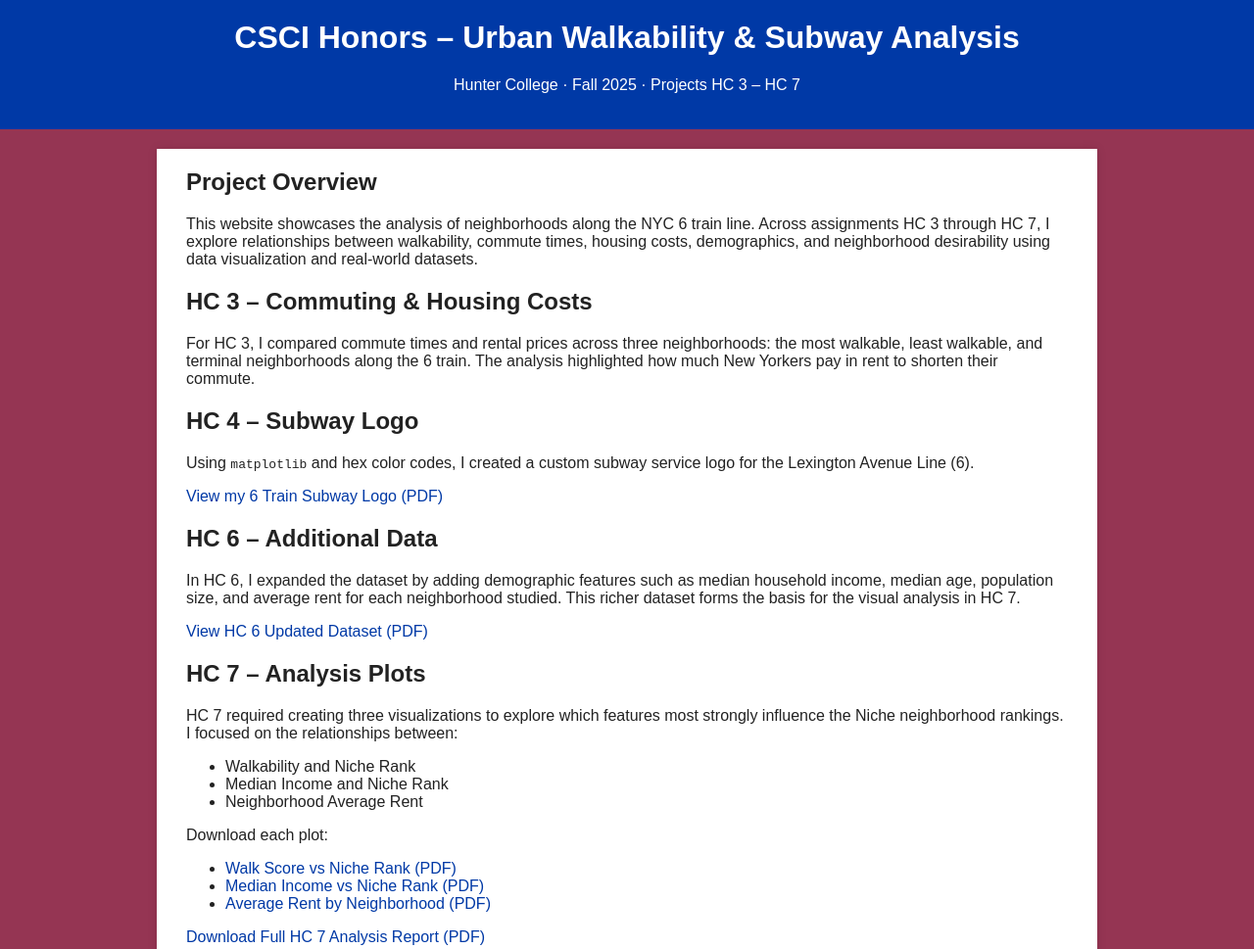
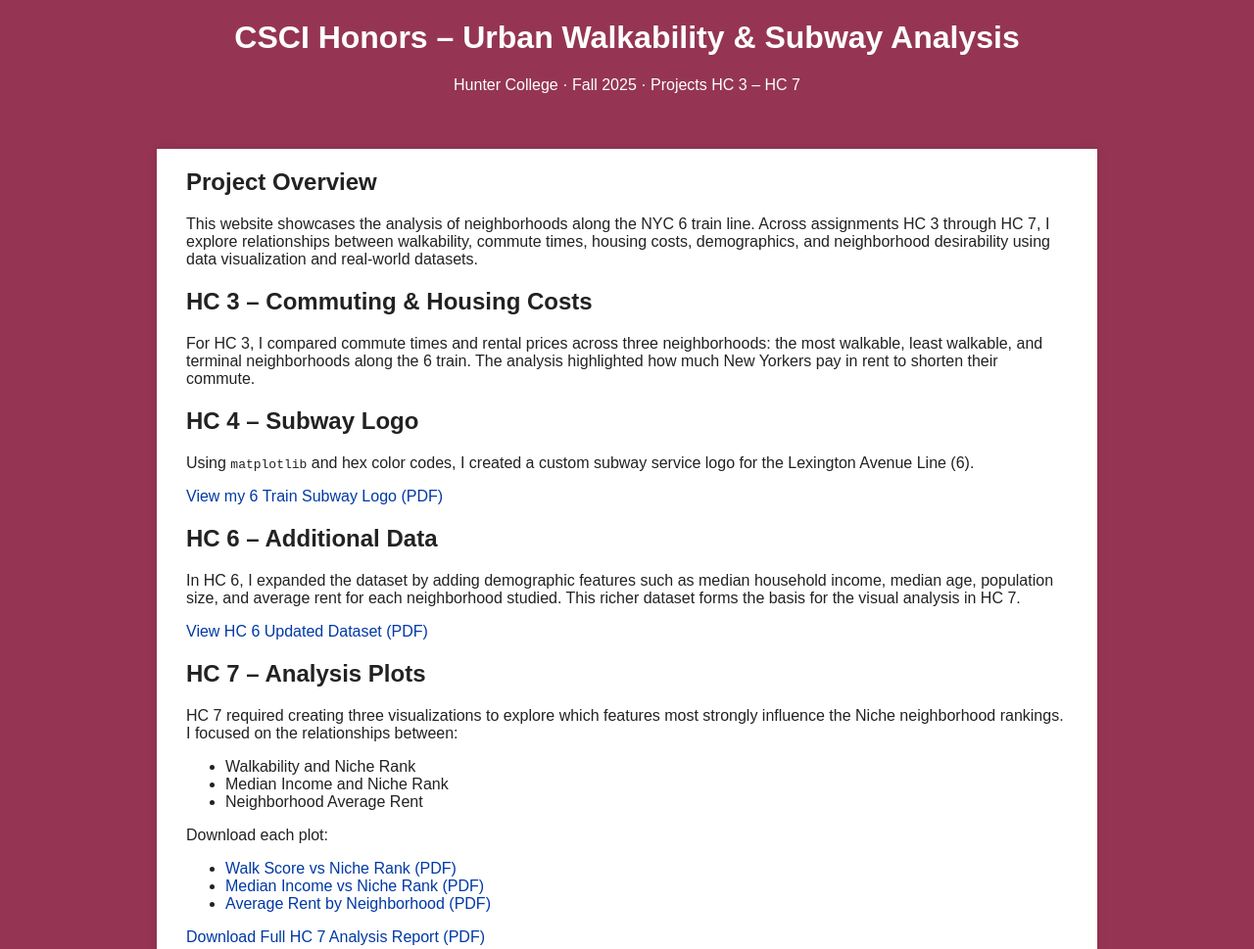
Before and after one commit to kebunyebe/urban-walkability-site, a plain HTML site: page index.html in a window 1280 px wide. Shown: the top 969 px of the page at 98% size. Drawn offline with Linux system fonts and the light colour scheme.

Commit message:
Update style.css

```diff
--- a/style.css
+++ b/style.css
@@ -7,7 +7,7 @@ body {
 }
 
 header {
-    background: #0039a6; /* MTA blue */
+    background: #953553; /* MTA blue */
     color: white;
     padding: 20px;
     text-align: center;
```
